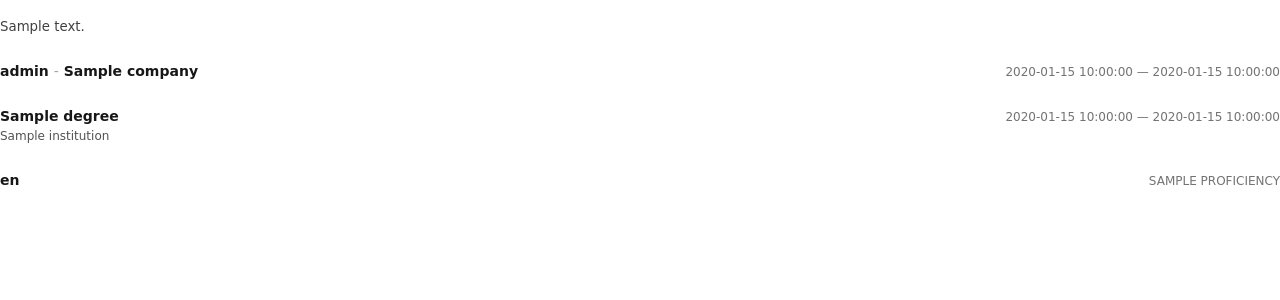
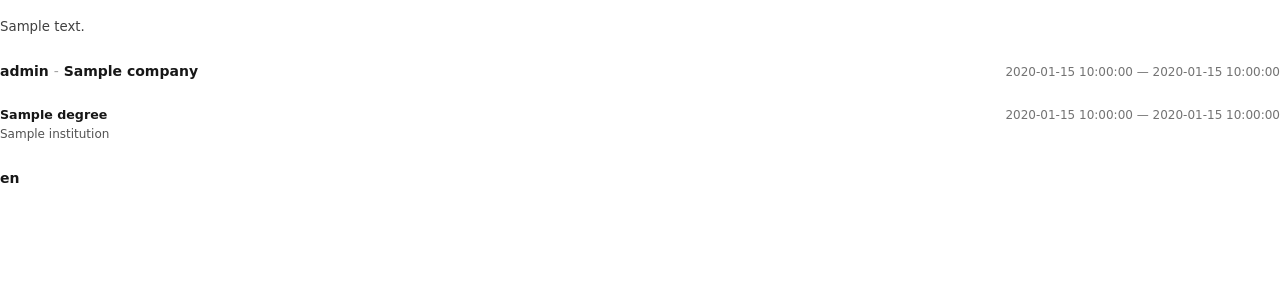
Before and after one commit to H3rHex/NextStepCV, a Python web app: template backend/app/templates/generic.html in a window 1280 px wide. Shown: the part 124-424 px from the top of the page. Run offline with Jinja, Linux system fonts and the light colour scheme; the template is opened without the code that fills it: most values are stand-ins (such as "Sample title", 1, 10 or a date in 2020); grey boxes marked "Sample" are stand-in pictures.

Commit message:
style: compact languages, smaller degree, spaced highlights

```diff
--- a/backend/app/templates/css/styles.css
+++ b/backend/app/templates/css/styles.css
@@ -115,7 +115,7 @@ ul {
 /* Items */
 
 .item {
-    margin-bottom: 4mm;
+    margin-bottom: 5mm;
     page-break-inside: avoid;
 }
 
@@ -129,6 +129,21 @@ ul {
     font-size: 10.5pt;
     font-weight: 600;
     color: #171717;
+}
+
+.item-title--edu {
+    font-size: 9.5pt;
+}
+
+.item-lang {
+    display: flex;
+    align-items: baseline;
+}
+
+.proficiency {
+    margin-left: 5pt;
+    font-size: 8.5pt;
+    color: #525252;
 }
 
 .item-sep {
@@ -150,13 +165,14 @@ ul {
 
 .highlights {
     margin-top: 2pt;
-    padding-left: 12pt;
+    padding-left: 0;
 }
 
 .highlights li {
-    list-style: disc;
+    list-style: none;
     font-size: 9.5pt;
     color: #404040;
+    margin-bottom: 2.5pt;
 }
 
 /* Skills */
--- a/backend/app/templates/developer.html
+++ b/backend/app/templates/developer.html
@@ -54,7 +54,7 @@
         {% for item in resume.education %}
         <div class="item">
             <div class="item-head">
-                <div class="item-title">{{ item.degree }}</div>
+                <div class="item-title item-title--edu">{{ item.degree }}</div>
                 <span class="item-date">{{ date_range(item, t) }}</span>
             </div>
             <div class="item-sub">{{ item.institution }}</div>
@@ -66,9 +66,9 @@
         <h2 class="section-title">{{ t('sections.languages') }}</h2>
         {% for item in resume.languages %}
         <div class="item">
-            <div class="item-head">
+            <div class="item-lang">
                 <span class="item-title">{{ item.language }}</span>
-                <span class="item-date">{{ item.proficiency|upper }}</span>
+                <span class="proficiency">{{ t('proficiencies.' + item.proficiency) }}</span>
             </div>
         </div>
         {% endfor %}
--- a/backend/app/templates/generic.html
+++ b/backend/app/templates/generic.html
@@ -25,7 +25,7 @@
         {% for item in resume.education %}
         <div class="item">
             <div class="item-head">
-                <div class="item-title">{{ item.degree }}</div>
+                <div class="item-title item-title--edu">{{ item.degree }}</div>
                 <span class="item-date">{{ date_range(item, t) }}</span>
             </div>
             <div class="item-sub">{{ item.institution }}</div>
@@ -37,9 +37,9 @@
         <h2 class="section-title">{{ t('sections.languages') }}</h2>
         {% for item in resume.languages %}
         <div class="item">
-            <div class="item-head">
+            <div class="item-lang">
                 <span class="item-title">{{ item.language }}</span>
-                <span class="item-date">{{ item.proficiency|upper }}</span>
+                <span class="proficiency">{{ t('proficiencies.' + item.proficiency) }}</span>
             </div>
         </div>
         {% endfor %}
```
